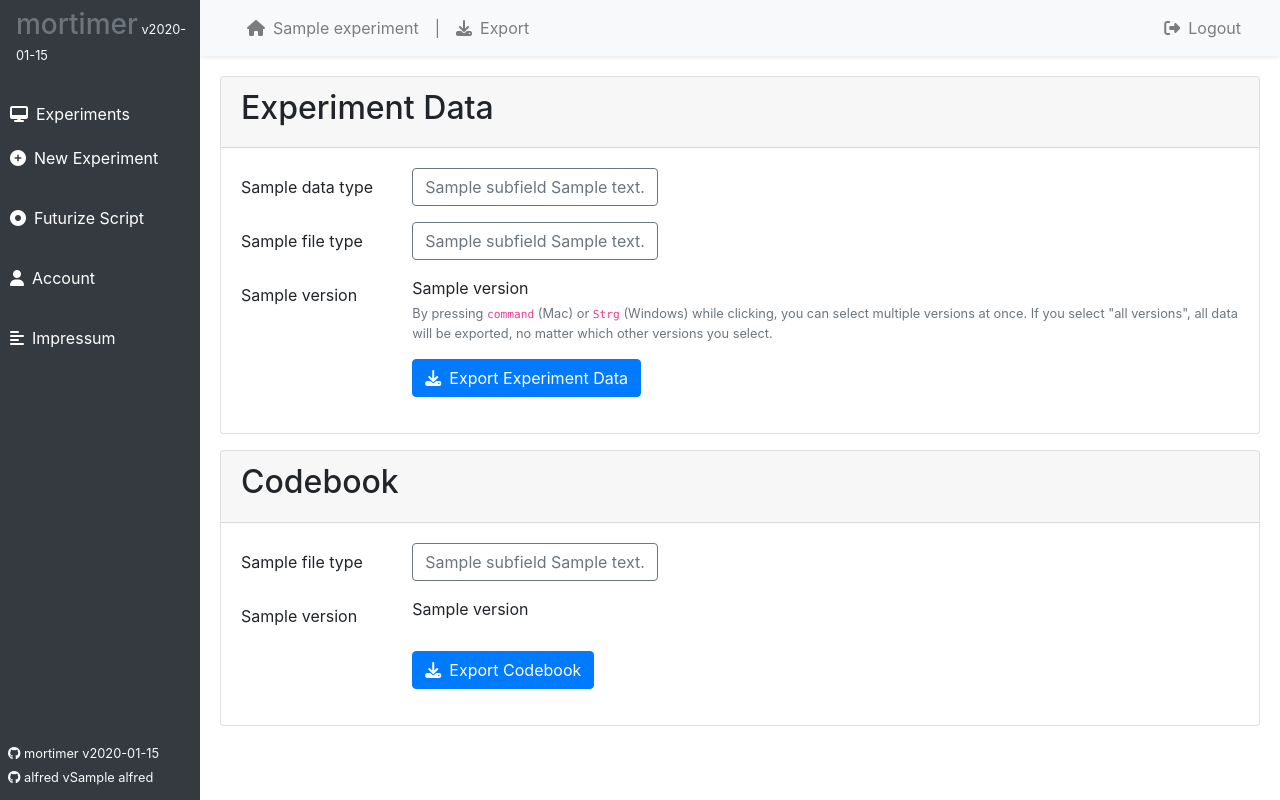
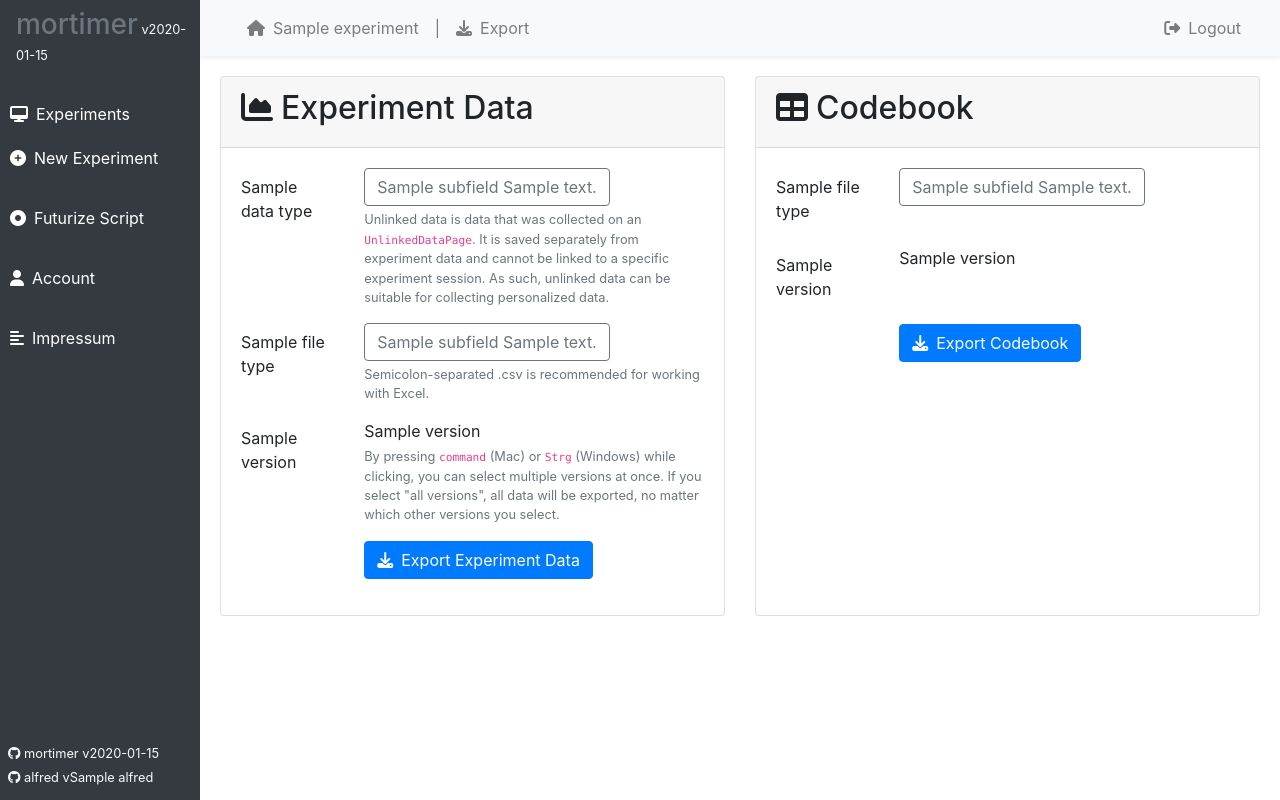
Before and after one commit to ctreffe/mortimer, a Python web app: template src/mortimer/templates/local_export.html in a window 1280 px wide. Run offline with Jinja, Linux system fonts and the light colour scheme; the template is opened without the code that fills it: most values are stand-ins (such as "Sample title", 1, 10 or a date in 2020); some libraries are stand-ins or nearby versions.

Commit message:
improve codebook export

```diff
--- a/src/mortimer/local_experiments/routes.py
+++ b/src/mortimer/local_experiments/routes.py
@@ -249,7 +249,7 @@ def local_export(username, experiment_title):
             )
 
         elif form_exp_data.file_type.data == "json":
-            data = json_util.dumps(exporter.codebook)
+            data = json_util.dumps(exporter.full_codebook, indent=4)
             fn = f"codebook_{experiment.title}.json"
             return send_file(
                 make_str_bytes(data),
--- a/src/mortimer/templates/local_export.html
+++ b/src/mortimer/templates/local_export.html
@@ -2,19 +2,24 @@
 
 {% block content %}
 
-<div class="card">
+
+<div class="row">
+
+    {# Experiment Data #}
+    <div class="col">
+        <div class="card h-100">
             <div class="card-header">
-        <h2 class="card-heading">Experiment Data</h2>
+                <h2 class="card-heading"><i class="fas fa-chart-area mr-2"></i>Experiment Data</h2>
             </div>
 
-    <form method="POST" enctype="multipart/form-data" action="" class="needs-validation card-body">
+            <form method="POST" enctype="multipart/form-data" class="needs-validation card-body" id="exp_data_form">
                 {{ form_exp_data.hidden_tag() }}
 
 
                 <div class="form-group">
 
                     <div class="form-group row">
-                <div class="col-2 col-form-label">
+                        <div class="col-3 col-form-label">
                             {{ form_exp_data.data_type.label }}
                         </div>
                         <div class="col">
@@ -38,11 +43,17 @@
                                 <span>{{ error }}</span>
                                 {% endfor %}
                             </div>
+
+                            <small class="form-text text-muted">
+                                Unlinked data is data that was collected on an <code>UnlinkedDataPage</code>. It is
+                                saved separately from experiment data and cannot be linked to a specific experiment
+                                session. As such, unlinked data can be suitable for collecting personalized data.
+                            </small>
                         </div>
                     </div>
 
                     <div class="form-group row">
-                <div class="col-2 col-form-label">
+                        <div class="col-3 col-form-label">
                             {{ form_exp_data.file_type.label }}
                         </div>
 
@@ -66,12 +77,16 @@
                                 <span>{{ error }}</span>
                                 {% endfor %}
                             </div>
+
+                            <small class="form-text text-muted">Semicolon-separated .csv is recommended for working with
+                                Excel.
+                            </small>
                         </div>
 
                     </div>
 
                     <div class="form-group row">
-                <div class="col-2 col-form-label">
+                        <div class="col-3 col-form-label">
                             {{ form_exp_data.version.label(class="form-control-label") }}
                         </div>
 
@@ -90,19 +105,21 @@
                             {% endif %}
 
                             <small id="passwordHelpBlock" class="form-text text-muted">
-                        By pressing <code>command</code> (Mac) or <code>Strg</code> (Windows) while clicking, you can
-                        select multiple versions at once. If you select "all versions", all data will be exported, no
+                                By pressing <code>command</code> (Mac) or <code>Strg</code> (Windows) while clicking,
+                                you can
+                                select multiple versions at once. If you select "all versions", all data will be
+                                exported, no
                                 matter which other versions you select.
                             </small>
                         </div>
                     </div>
 
                     <div class="form-group row">
-                <div class="col-2">
+                        <div class="col-3">
 
                         </div>
                         <div class="col">
-                    <button type="submit" class="btn btn-primary" id="submit1"><i
+                            <button type="submit" class="btn btn-primary" form="exp_data_form"><i
                                     class="fas fa-download mr-2"></i>Export Experiment
                                 Data</button>
                         </div>
@@ -113,19 +130,24 @@
             </form>
 
         </div>
+    </div>
 
 
-<div class="card mt-3">
+
+
+    {# Codebook #}
+    <div class="col-12 col-lg-6">
+        <div class="card h-100">
             <div class="card-header">
-        <h2>Codebook</h2>
+                <h2 class="card-heading"><i class="fas fa-table mr-2"></i>Codebook</h2>
             </div>
 
-    <form method="POST" enctype="multipart/form-data" action="" class="needs-validation card-body">
+            <form method="POST" enctype="multipart/form-data" class="needs-validation card-body" id="codebook_form">
                 {{ form_codebook.hidden_tag() }}
 
 
                 <div class="form-group row">
-            <div class="col-2 col-form-label">
+                    <div class="col-3 col-form-label">
                         {{ form_codebook.file_type.label }}
                     </div>
 
@@ -155,7 +177,7 @@
 
 
                 <div class="form-group row">
-            <div class="col-2 col-form-label">
+                    <div class="col-3 col-form-label">
                         {{ form_codebook.version.label(class="form-control-label") }}
                     </div>
 
@@ -179,11 +201,12 @@
 
 
                 <div class="form-group row">
-            <div class="col-2">
+                    <div class="col-3">
 
                     </div>
                     <div class="col">
-                <button type="submit" class="btn btn-primary" id="submit2"><i class="fas fa-download mr-2"></i>Export
+                        <button type="submit" class="btn btn-primary" form="codebook_form"><i
+                                class="fas fa-download mr-2"></i>Export
                             Codebook</button>
                     </div>
                 </div>
@@ -192,5 +215,8 @@
 
 
         </div>
+    </div>
+
+</div>
 
 {% endblock content %}
--- a/src/mortimer/web_experiments/routes.py
+++ b/src/mortimer/web_experiments/routes.py
@@ -706,7 +706,7 @@ def web_export(username, experiment_title):
             )
 
         elif form_codebook.file_type.data == "json":
-            data = json_util.dumps(exporter.codebook, indent=4)
+            data = json_util.dumps(exporter.full_codebook, indent=4)
             fn = f"codebook_{experiment.title}.json"
             return send_file(
                 make_str_bytes(data),
```
Lines whose indentation alone changed are shown as unchanged.
